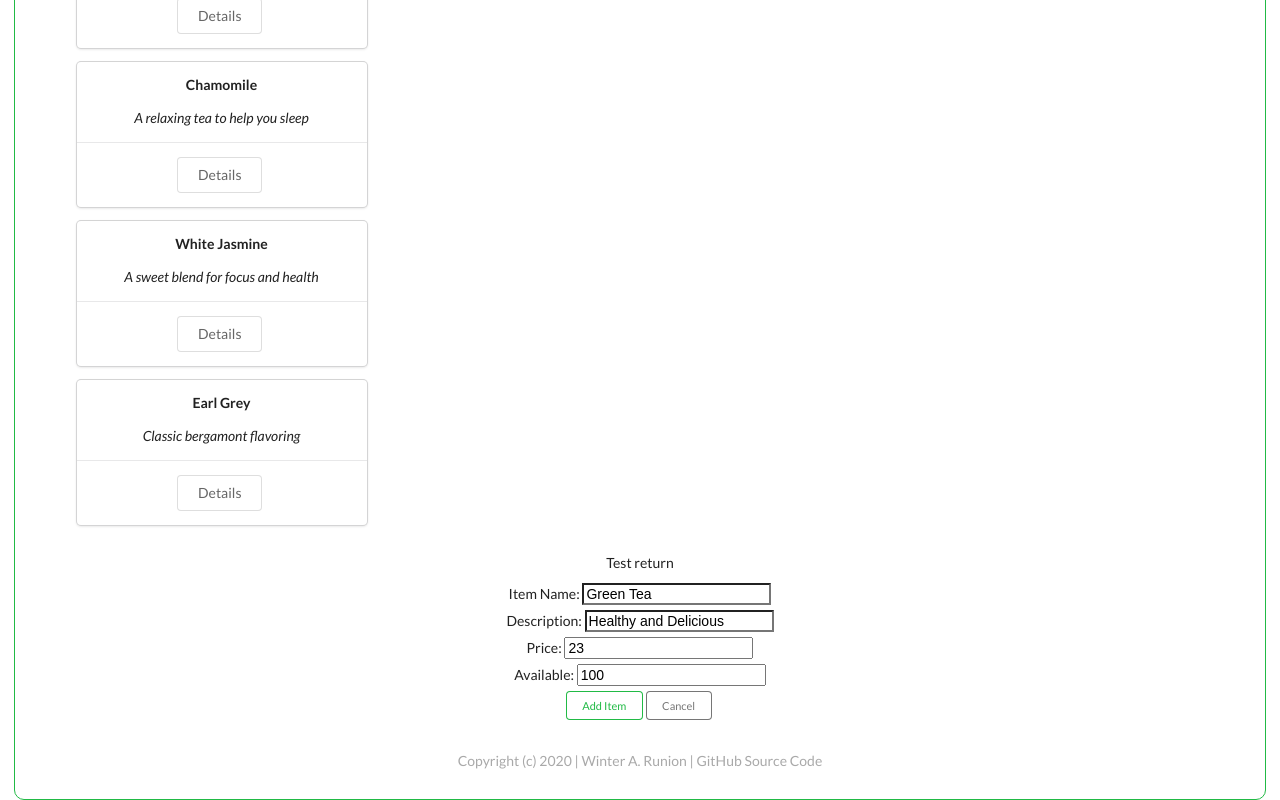
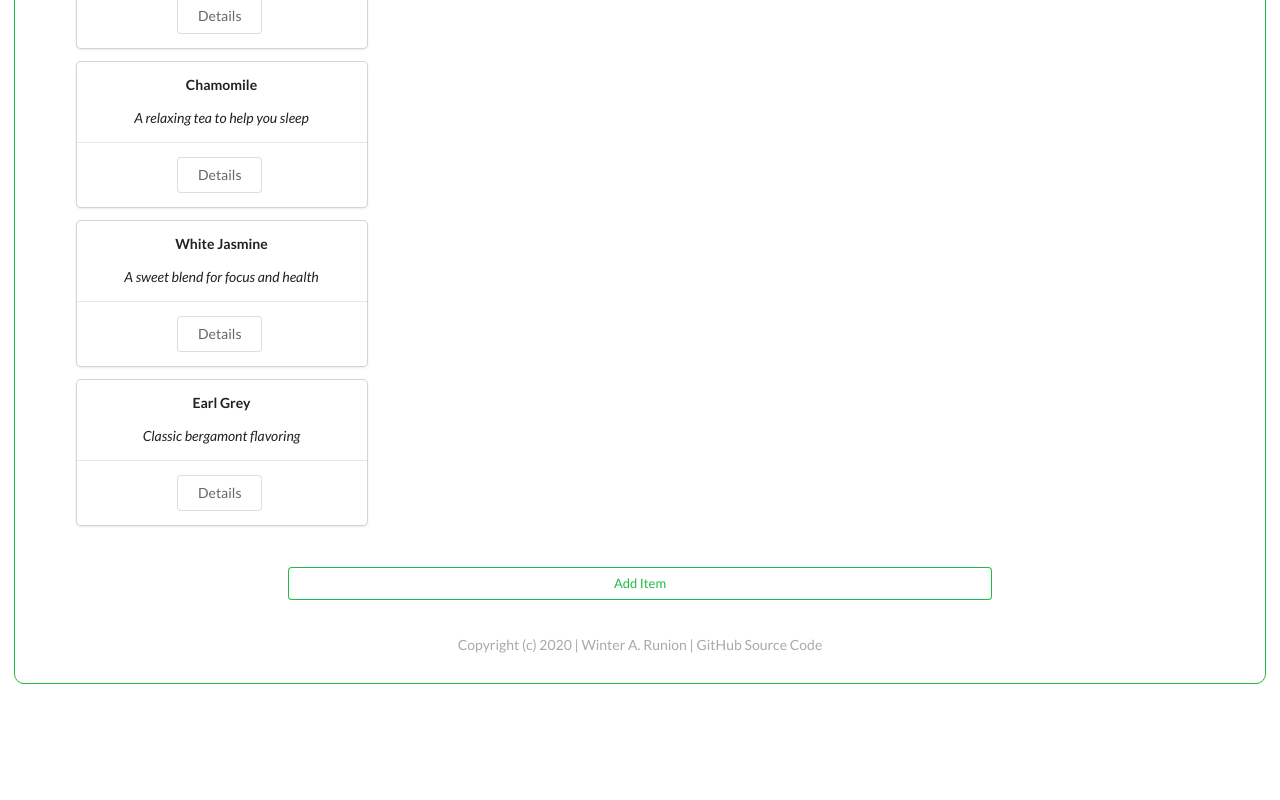
Before and after one commit to wrunion/epicodus-react-project, a React (Create React App) app: page / in a window 1280 px wide. Shown: the part 356-1156 px from the top of the page. After the commit the page ends 1040 px from the top, so only its background shows below. Built offline with nearby package versions, Linux system fonts and the light colour scheme.

Commit message:
Add logic to toggle form.

```diff
--- a/src/components/AddItem.js
+++ b/src/components/AddItem.js
@@ -2,13 +2,36 @@ import React, { Component } from 'react';
 import Form from './Form';
 
 class AddItem extends Component {
+  state ={
+    formShowing: false
+  }
+
+  // renderButton() {
+  //   return (
+  //     <div id="AddItem">
+  //       <button className="ui button small basic green fluid" onClick={this.displayForm}>Add Item</button>
+  //     </div>
+  //   );
+  // }
+
+  toggleForm = () => {
+    this.setState({formShowing: !this.state.formShowing});
+  }
 
   render() {
+    if (this.state.formShowing === false) {
+      return (
+        <div id="AddItem">
+          <button className="ui button small basic green fluid" onClick={this.toggleForm}>Add Item</button>
+        </div>
+      );
+    } else {
     return(
-      <div> Test return
+      <div classname="AddItem">
         <Form />
       </div>
     );
+    }
   }
 }
 
--- a/src/components/App.js
+++ b/src/components/App.js
@@ -8,7 +8,9 @@ import './App.css';
 function App() {
   return (
     <div className="App">
-      <div className="Header"><h1>AunTea's Organics</h1></div>
+      <div className="Header">
+        <h1>AunTea's Organics</h1></div>
+      {/* Grid for two display columns */}
       <div className="ui container grid">
         <div className="ui row">
           <div className="column eight wide">
```
Also changed, not shown: src/components/ItemControl.js (+0 -8 lines).
